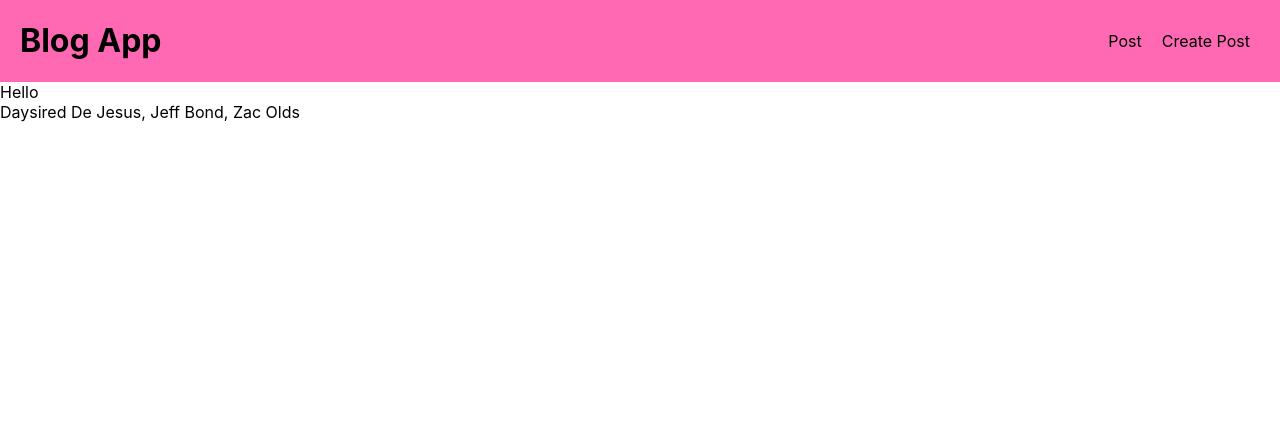
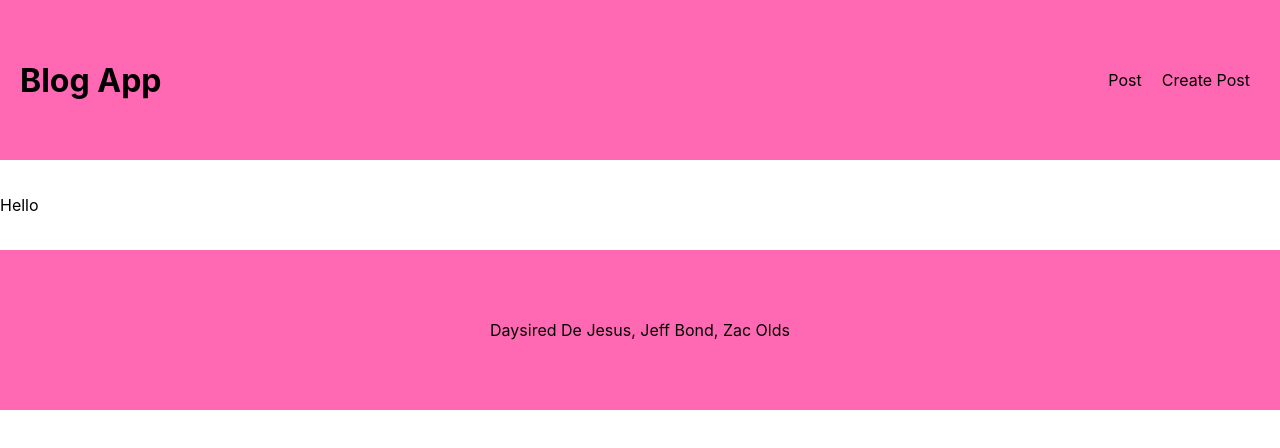
Before and after one commit to Techumseh/Blog-App, a React (Create React App) app in the folder client/: page / in a window 1280 px wide. Shown: the top 448 px of the page. Built offline with nearby package versions, Linux system fonts and the light colour scheme.

Commit message:
footer styling

```diff
--- a/client/src/components/shared/Footer/Footer.css
+++ b/client/src/components/shared/Footer/Footer.css
@@ -0,0 +1,8 @@
+.footer-container {
+  display: flex;
+  justify-content: center;
+  align-items: center;
+  margin-top: 35px;
+  background-color: hotpink;
+  height: 20vh;
+}
--- a/client/src/components/shared/Footer/Footer.jsx
+++ b/client/src/components/shared/Footer/Footer.jsx
@@ -1,8 +1,14 @@
 import React from "react";
-// import './Footer.css'
+import "./Footer.css";
 
 const Footer = () => {
-  return <footer>Daysired De Jesus, Jeff Bond, Zac Olds</footer>;
+  return (
+    <footer>
+      <div className="footer-container">
+        <p>Daysired De Jesus, Jeff Bond, Zac Olds</p>
+      </div>
+    </footer>
+  );
 };
 
 export default Footer;
--- a/client/src/components/shared/Nav/Nav.css
+++ b/client/src/components/shared/Nav/Nav.css
@@ -3,6 +3,8 @@
   justify-content: space-between;
   align-items: center;
   background-color: hotpink;
+  margin-bottom: 35px;
+  height: 20vh;
 }
 
 .nav-links {
```
Also changed, not shown: 1 other file (tests, documents, lock files or other folders).
